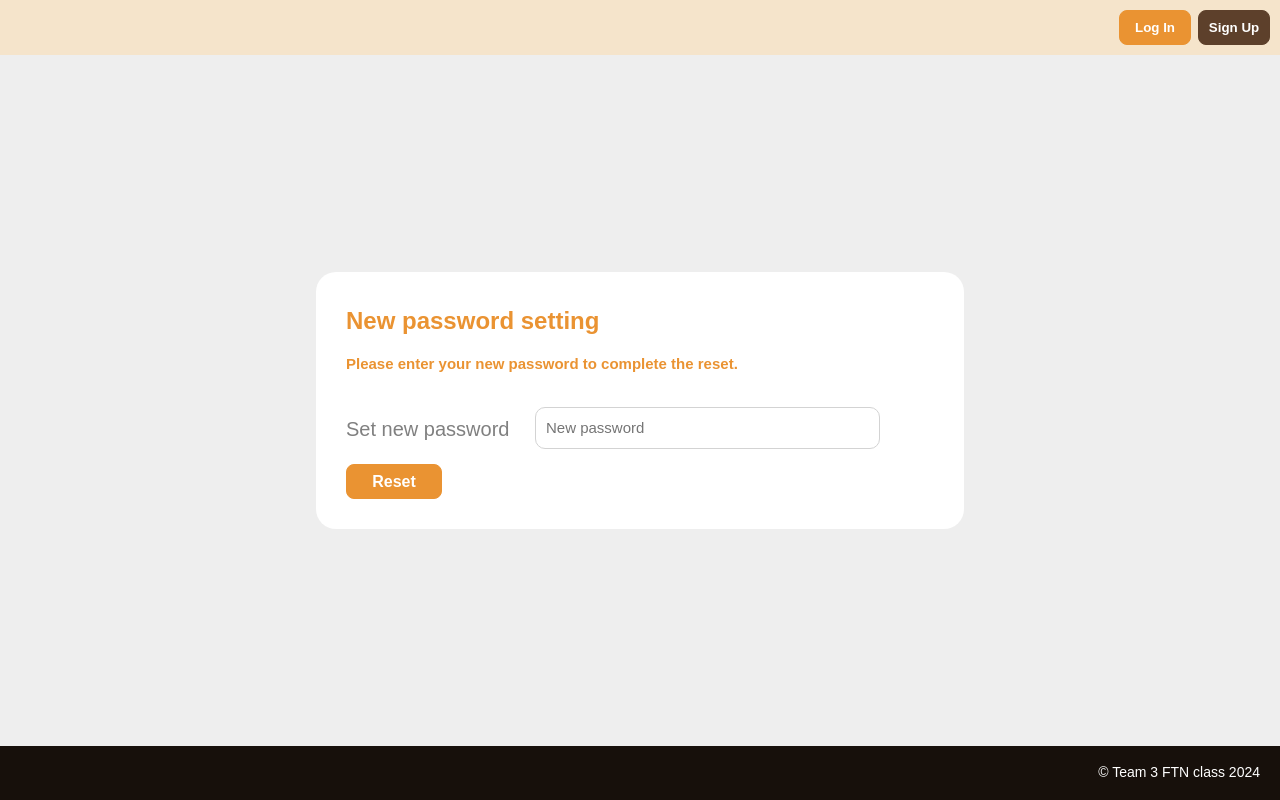
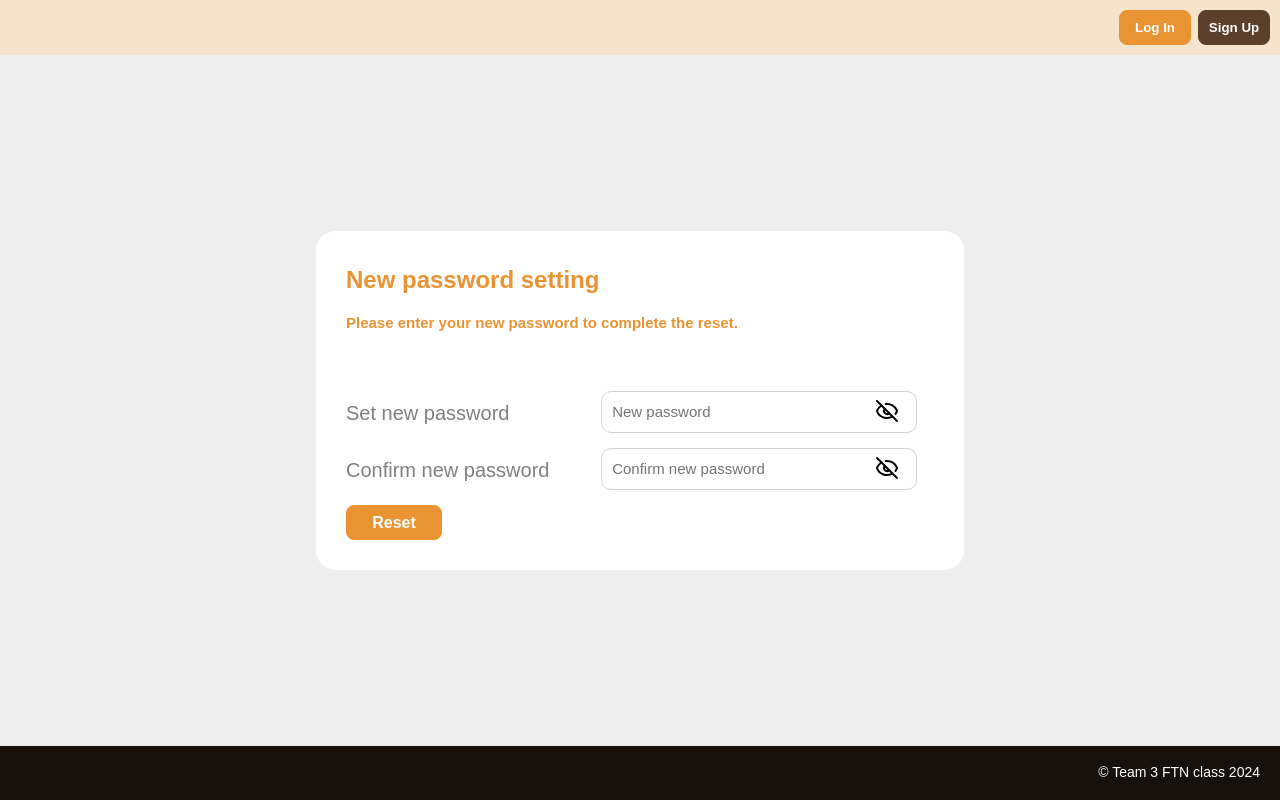
Before and after one commit to dejanjovelic/gozba-na-klik-frontend, a React (Vite) app: page /reset-password in a window 1280 px wide. Built offline with nearby package versions, Linux system fonts and the light colour scheme.

Commit message:
feat: ubacena potvrda lozinke pri kreiranju nove.

```diff
--- a/src/components/forms/ResetPassword/ResetPassword.jsx
+++ b/src/components/forms/ResetPassword/ResetPassword.jsx
@@ -3,6 +3,7 @@ import { resetPassword } from "../../../services/userServices";
 import { useNavigate, useSearchParams } from "react-router-dom";
 import "../../../styles/resetPassword.scss"
 import ErrorPopup from "../../pages/Popups/ErrorPopup";
+import { Eye, EyeOff } from "lucide-react";
 
 function ResetPassword() {
   const [params] = useSearchParams();
@@ -10,14 +11,19 @@ function ResetPassword() {
   const email = params.get("email");
   const navigate = useNavigate();
   const [successMessage, setSuccessMessage] = useState("");
-  const [pass, setPass] = useState("");
+  const [password, setPassword] = useState("");
+  const [confirmPassword, setConfirmPassword] = useState('');
+  const [error, setError] = useState('');
   const [errorMessage, setErrorMessage] = useState('');
+  const [showPassword, setShowPassword] = useState(false);
+  const [showConfirmPassword, setShowConfirmPassword] = useState(false);
   let data;
 
   const submit = async () => {
     try {
+      validatePassword();
       data = {
-        newPassword: pass,
+        newPassword: password,
         token: token,
         email: email
       }
@@ -32,7 +38,7 @@ function ResetPassword() {
           setErrorMessage("Server is temporarily unavailable. Please refresh or try again later.");
         } else if (error.status === 404) {
           setErrorMessage(`User with email: ${data.email} not found.`);
-                }else if (error.status === 400) {
+        } else if (error.status === 400) {
           setErrorMessage("The reset link is invalid or has expired. Please request a new one.");
         }
       } else if (error.request) {
@@ -44,10 +50,23 @@ function ResetPassword() {
     }
   }
 
-  const handleClose = () => {
-        navigate("/login");
-        setErrorMessage("")
+  const validatePassword = () => {
+    if (password.length < 8) {
+      setError('Password must be at least 8 characters long.');
+    } else if (!/[A-Z]/.test(password)) {
+      setError('Password must contain at least one uppercase letter.');
+    } else if (!/[a-z]/.test(password)) {
+      setError('Password must contain at least one lowercase letter.');
+    } else if (!/\d/.test(password)) {
+      setError('Password must contain at least one number.');
+    } else if (!/[!@#$%^&*()]/.test(password)) {
+      setError('Password must contain at least one special character.');
+    } else if (password !== confirmPassword) {
+      setError('Passwords do not match.');
+    } else {
+      setError('');
     }
+  };
 
   if (errorMessage) {
     return (
@@ -72,16 +91,46 @@ function ResetPassword() {
           </div>
 
           <div className="newPassword-FormContainer">
+            <div className="newPassword-section">
+              <div className="newPassword-wrapper">
+
                 <label htmlFor="password">Set new password </label>
                 <input
                   id="password"
-              type="password"
+                  type={showPassword ? "text" : "password"}
+                  required
                   placeholder="New password"
-              onChange={e => setPass(e.target.value)}
+                  onChange={e => setPassword(e.target.value)}
                 />
+                <span
+                  className="toggle-password"
+                  onClick={() => setShowPassword((prev) => !prev)}
+                >
+                  {showPassword ? <Eye /> : <EyeOff />}
+                </span>
+              </div>
+
+              <div className="newConfirmPassword-wrapper">
+                <label htmlFor="confirmPassword">Confirm new password </label>
+                <input
+                  id="confirmPassword"
+                  type={showConfirmPassword ? "text" : "password"}
+                  required
+                  placeholder="Confirm new password"
+                  onChange={e => setConfirmPassword(e.target.value)}
+                />
+                <span
+                  className="toggle-password"
+                  onClick={() => setShowConfirmPassword((prev) => !prev)}
+                >
+                  {showConfirmPassword ? <Eye /> : <EyeOff />}
+                </span>
+              </div>
+            </div>
             <div className="newPasswordBtn-container">
               <button className="newPasswordSubmitBtn" onClick={submit}>Reset</button>
             </div>
+            {error && <div className="errorMessage">{error}</div>}
           </div>
         </div>
       </div>)
--- a/src/styles/resetPassword.scss
+++ b/src/styles/resetPassword.scss
@@ -19,7 +19,7 @@
         }
 
         .newPassword-FormContainer {
-            margin-top: 35px;
+            margin-top: 60px;
 
             label {
                 font-size: 20px;
@@ -28,8 +28,22 @@
                 vertical-align: middle;
             }
 
+            .newPassword-section {
+                display: flex;
+                flex-direction: column;
+                justify-content: space-between;
+                .newPassword-wrapper, .newConfirmPassword-wrapper{
+                    position: relative;
+                }
+                .newPassword-wrapper{
+                    margin-bottom: 15px;
+                }
+label{
+    display: inline-block;
+    width: 40%;
+}
                 #password {
-                width: 55%;
+                    width: 50%;
                     height: 20px;
                     padding: 10px;
                     font-size: 15px;
@@ -41,9 +55,30 @@
                         outline: 1px solid blue;
                     }
                 }
+                .toggle-password{
+                    position: absolute;
+                    left: 90%;
+                    top: 20%;
+                }
+
+                #confirmPassword {
+                    width: 50%;
+                    height: 20px;
+                    padding: 10px;
+                    font-size: 15px;
+                    border-radius: 10px;
+                    border: 1px solid lightgray;
+                    outline: none;
+
+                    &:focus {
+                        outline: 1px solid blue;
+                    }
+                }
+            }
 
             .newPasswordBtn-container {
                 margin-top: 15px;
+
                 .newPasswordSubmitBtn {
                     font-size: 16px;
                 }
```
Lines whose indentation alone changed are shown as unchanged.
